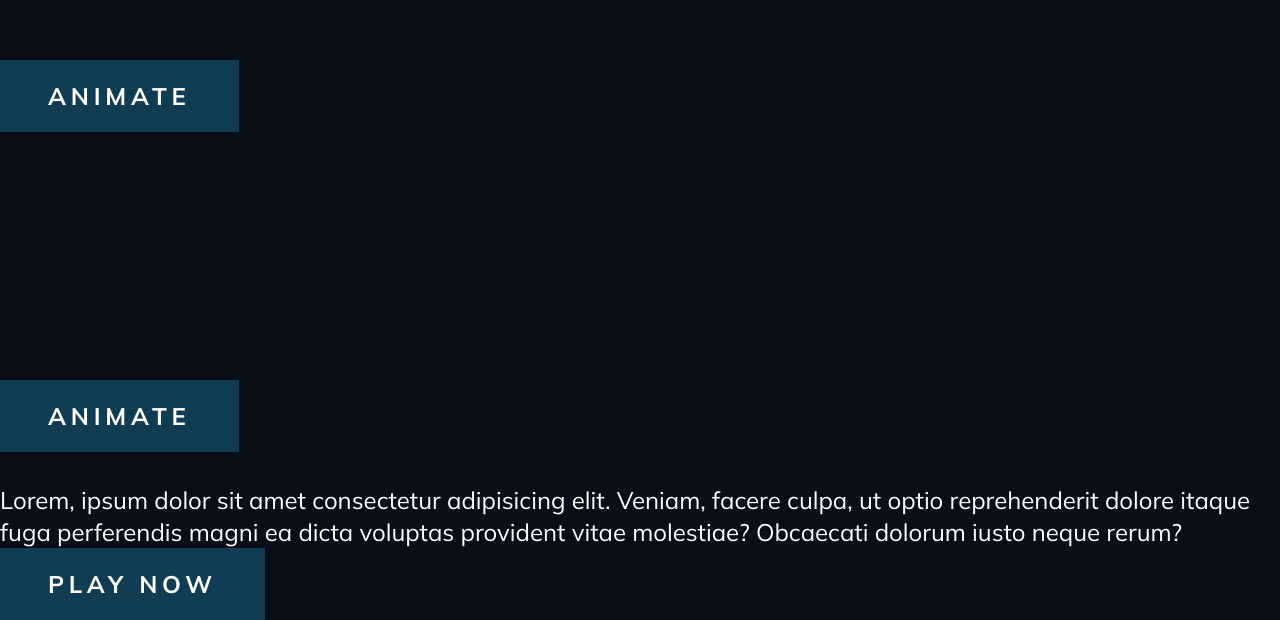
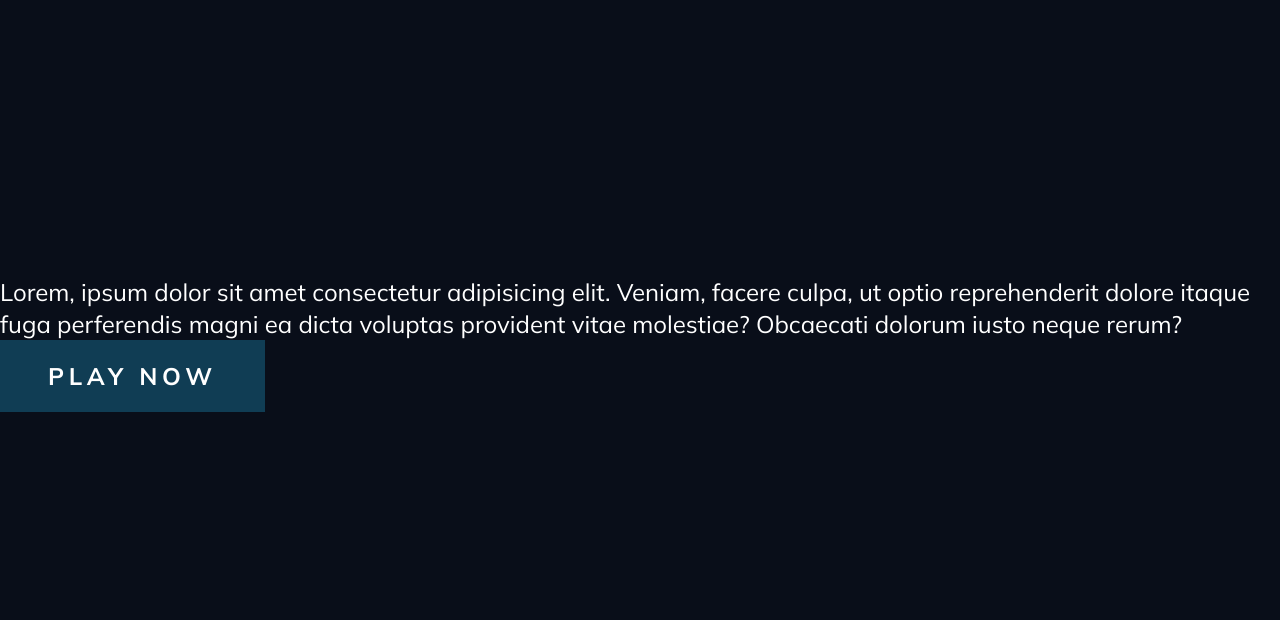
Before and after one commit to fauzialhari/engram-interactive, a Next.js app: page / in a window 1280 px wide. Shown: the part 1141-1761 px from the top of the page. After the commit the page ends 1553 px from the top, so only its background shows below. Built offline with nearby package versions, Linux system fonts and the light colour scheme.

Commit message:
Refine animatedHeader to run animate onclick

```diff
--- a/components/AnimatedHeader.tsx
+++ b/components/AnimatedHeader.tsx
@@ -100,7 +100,7 @@ const AnimatedHeader: React.FC<{
       spriteAnimation.stopAnimation();
     }, 2000);
   }
-  function animateSprites() {
+  function animate() {
     const spriteAnimation = new FpsCtrl(12, ({ frame }) => {
       if (
         headerRef.current != null &&
@@ -200,8 +200,7 @@ const AnimatedHeader: React.FC<{
     }
   });
   return (
-    <>
-      <div className={`mb-24 ${isLeftPositioned ? "" : "text-right"}`}>
+    <div className={`mb-24 ${isLeftPositioned ? "" : "text-right"}`} onClick={animate}>
       <div ref={containerRef} className="relative inline-block mb-5">
         <h1
           ref={headerRef}
@@ -261,10 +260,6 @@ const AnimatedHeader: React.FC<{
         </div>
       </div>
     </div>
-      <div className="mb-8">
-        <button onClick={animateSprites}>animate</button>
-      </div>
-    </>
   );
 };
 
```
Lines whose indentation alone changed are shown as unchanged.
